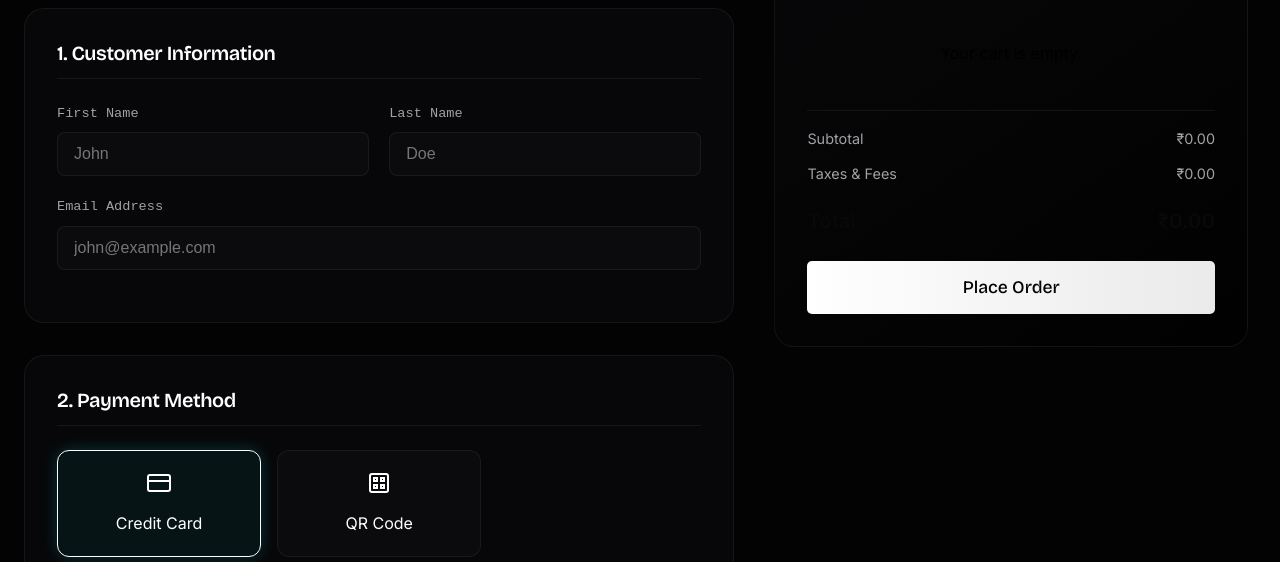
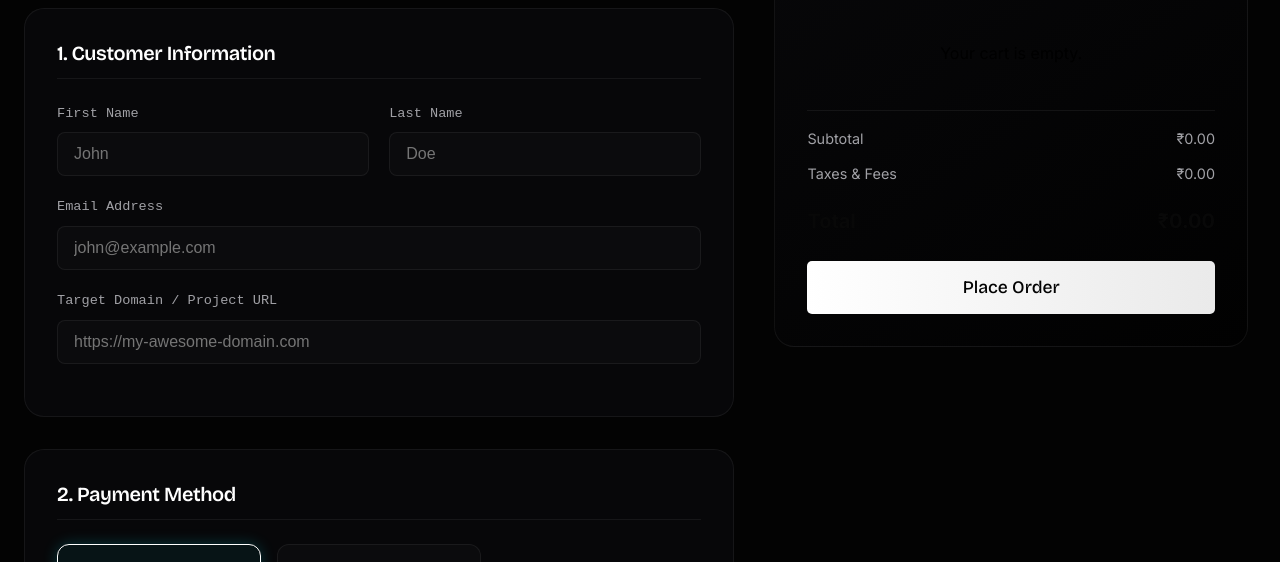
Before and after one commit to Vanshii2/Apex-SkillSpace, a plain HTML site: page checkout.html in a window 1280 px wide. Shown: the part 215-777 px from the top of the page. Drawn offline with nearby package versions, Linux system fonts and the light colour scheme; sample sign-in values are in the browser's storage.

Commit message:
Download it

```diff
--- a/checkout.html
+++ b/checkout.html
@@ -66,6 +66,12 @@
                                 <div class="form-group" style="flex:1;">
                                     <label>Email Address</label>
                                     <input type="email" placeholder="john@example.com" required>
+                                </div>
+                            </div>
+                            <div class="form-row">
+                                <div class="form-group" style="flex:1;">
+                                    <label>Target Domain / Project URL</label>
+                                    <input type="url" placeholder="https://my-awesome-domain.com" required>
                                 </div>
                             </div>
                         </div>
```
Also changed, not shown: portfolio.html (+3 -0 lines).
